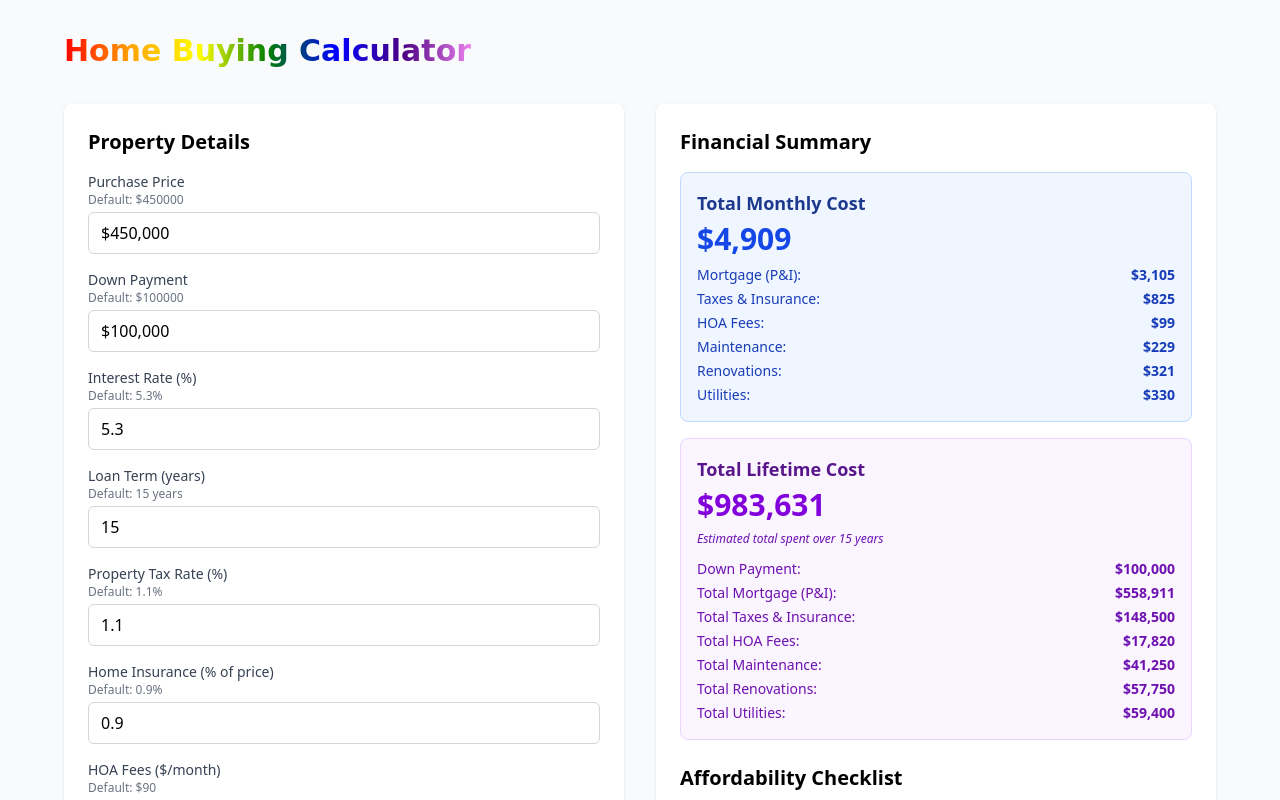
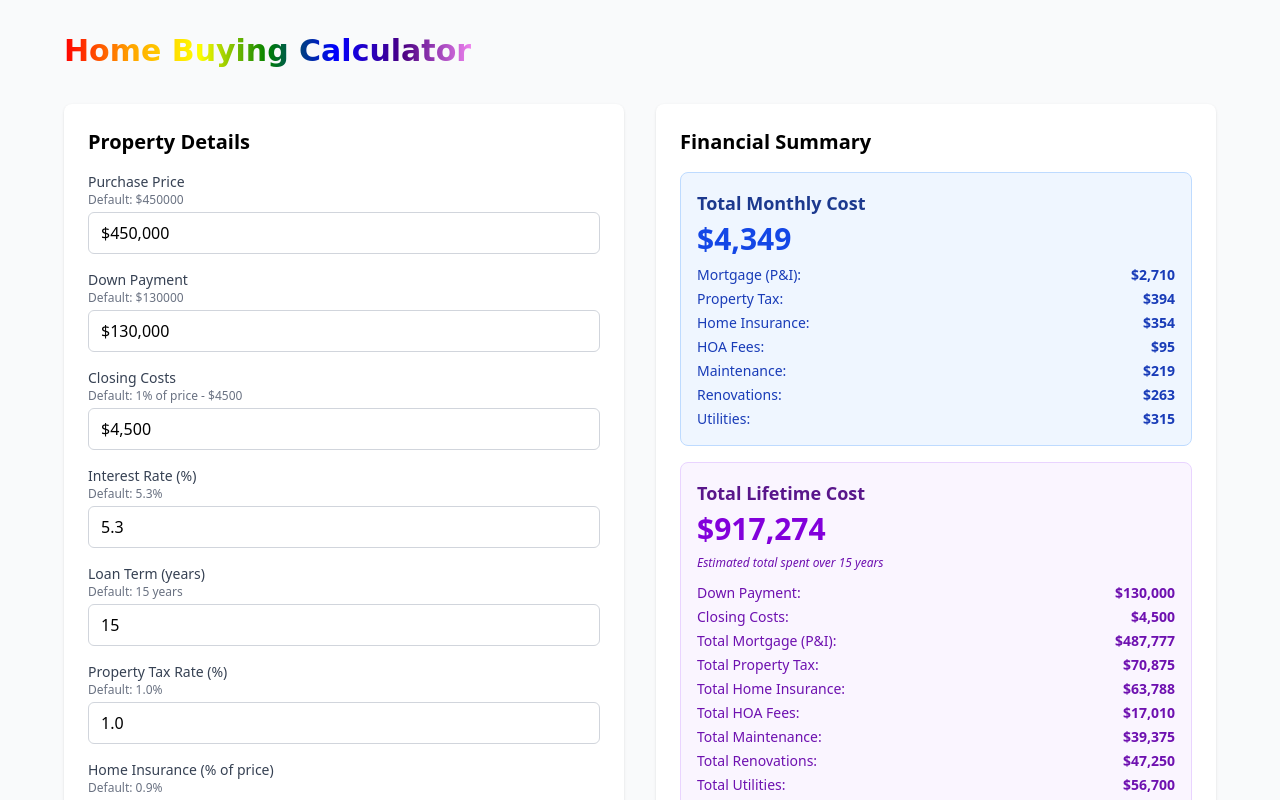
Before and after one commit to emurdock1101/home-buying-calculator, a React (Vite) app: page / in a window 1280 px wide. Shown: the top 800 px of the page. Built offline with nearby package versions, Linux system fonts and the light colour scheme.

Commit message:
New assumptions

```diff
--- a/src/App.tsx
+++ b/src/App.tsx
@@ -39,7 +39,18 @@ export default function App() {
     // If it's a currency field, we might receive the formatted string
     // We want to store just the numeric value in the state
     const numericValue = value.replace(/[^0-9.]/g, "");
-    setInputs((prev) => ({ ...prev, [field]: numericValue }));
+
+    setInputs((prev) => {
+      const newInputs = { ...prev, [field]: numericValue };
+
+      // If purchase price changes, update closing costs to default (1%)
+      if (field === "purchasePrice") {
+        const price = parseFloat(numericValue) || 0;
+        newInputs.closingCosts = (price * 0.01).toFixed(0);
+      }
+
+      return newInputs;
+    });
   };
 
   const formatCurrencyInput = (value: string) => {
@@ -157,7 +168,8 @@ export default function App() {
                   <div className="text-sm text-blue-800">
                     {renderBreakdownList([
                       { label: "Mortgage (P&I)", value: summary.monthlyBreakdown.mortgage },
-                      { label: "Taxes & Insurance", value: summary.monthlyBreakdown.tax + summary.monthlyBreakdown.insurance },
+                      { label: "Property Tax", value: summary.monthlyBreakdown.tax },
+                      { label: "Home Insurance", value: summary.monthlyBreakdown.insurance },
                       { label: "HOA Fees", value: summary.monthlyBreakdown.hoa },
                       { label: "Maintenance", value: summary.monthlyBreakdown.maintenance },
                       { label: "Renovations", value: summary.monthlyBreakdown.renovations },
@@ -177,8 +189,10 @@ export default function App() {
                   <div className="text-sm text-purple-800">
                     {renderBreakdownList([
                       { label: "Down Payment", value: summary.lifetimeBreakdown.downPayment },
+                      { label: "Closing Costs", value: summary.lifetimeBreakdown.closingCosts },
                       { label: "Total Mortgage (P&I)", value: summary.lifetimeBreakdown.mortgage },
-                      { label: "Total Taxes & Insurance", value: summary.lifetimeBreakdown.tax + summary.lifetimeBreakdown.insurance },
+                      { label: "Total Property Tax", value: summary.lifetimeBreakdown.tax },
+                      { label: "Total Home Insurance", value: summary.lifetimeBreakdown.insurance },
                       { label: "Total HOA Fees", value: summary.lifetimeBreakdown.hoa },
                       { label: "Total Maintenance", value: summary.lifetimeBreakdown.maintenance },
                       { label: "Total Renovations", value: summary.lifetimeBreakdown.renovations },
--- a/src/data.ts
+++ b/src/data.ts
@@ -2,20 +2,21 @@ import type { InputConfig, Inputs } from "./types";
 
 export const DEFAULT_VALUES: Inputs = {
   purchasePrice: "450000",
-  downPayment: "100000",
+  downPayment: "130000",
   interestRate: "5.3",
   loanTerm: "15",
-  propertyTax: "1.1",
+  propertyTax: "1.0",
   homeInsurance: "0.9",
   hoaFees: "90",
   maintenanceAnnual: "2500",
-  renovationsAnnual: "3500",
+  renovationsAnnual: "3000",
   utilities: "300",
   annualIncome: "160000",
   monthlyDebts: "0",
   emergencyFund: "18000",
+  closingCosts: "4500",
   desiredMonthlyHousing: "4000",
-  safetyMultiplier: "10",
+  safetyMultiplier: "5",
 };
 
 export const PROPERTY_INPUTS: InputConfig[] = [
@@ -31,6 +32,13 @@ export const PROPERTY_INPUTS: InputConfig[] = [
     label: "Down Payment",
     sublabel: `Default: $${DEFAULT_VALUES.downPayment}`,
     placeholder: `e.g., ${DEFAULT_VALUES.downPayment}`,
+    isCurrency: true,
+  },
+  {
+    name: "closingCosts",
+    label: "Closing Costs",
+    sublabel: `Default: 1% of price - $${DEFAULT_VALUES.closingCosts}`,
+    placeholder: `e.g., ${DEFAULT_VALUES.closingCosts}`,
     isCurrency: true,
   },
   {
--- a/src/formulas.ts
+++ b/src/formulas.ts
@@ -45,6 +45,7 @@ export function calculateMetrics(inputs: Inputs): CalculationResults | null {
   const income = parseFloat(inputs.annualIncome) || 0;
   const debts = parseFloat(inputs.monthlyDebts) || 0;
   const emergency = parseFloat(inputs.emergencyFund) || 0;
+  const closingCosts = parseFloat(inputs.closingCosts) || 0;
   const desiredHousing = parseFloat(inputs.desiredMonthlyHousing) || 4000;
   const safetyMultiplier = (parseFloat(inputs.safetyMultiplier) || 0) / PERCENT_DIVISOR + 1;
 
@@ -202,7 +203,7 @@ export function calculateMetrics(inputs: Inputs): CalculationResults | null {
     status: emergencyStatus,
   });
 
-  const totalLifetimeCost = down + calculateLifetime(totalMonthly, term);
+  const totalLifetimeCost = down + closingCosts + calculateLifetime(totalMonthly, term);
 
   return {
     checklist,
@@ -221,6 +222,7 @@ export function calculateMetrics(inputs: Inputs): CalculationResults | null {
       },
       lifetimeBreakdown: {
         downPayment: down,
+        closingCosts,
         mortgage: calculateLifetime(mortgagePayment, term),
         tax: calculateLifetime(monthlyTax, term),
         insurance: calculateLifetime(monthlyInsurance, term),
--- a/src/types.ts
+++ b/src/types.ts
@@ -12,6 +12,7 @@ export interface Inputs {
   annualIncome: string;
   monthlyDebts: string;
   emergencyFund: string;
+  closingCosts: string;
   desiredMonthlyHousing: string;
   safetyMultiplier: string;
 }
@@ -48,6 +49,7 @@ export interface CalculationResults {
     };
     lifetimeBreakdown: {
       downPayment: number;
+      closingCosts: number;
       mortgage: number;
       tax: number;
       insurance: number;
```
